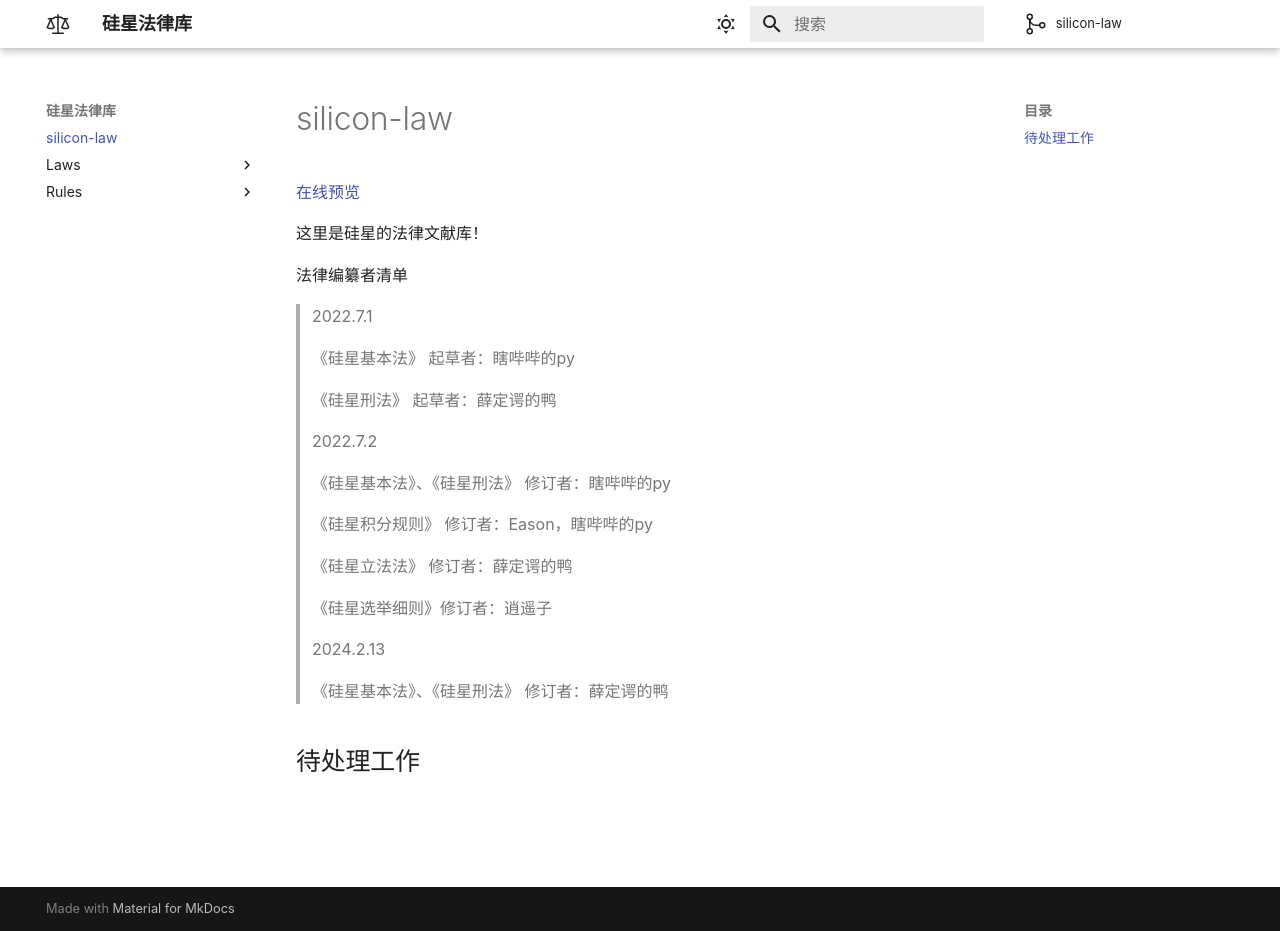
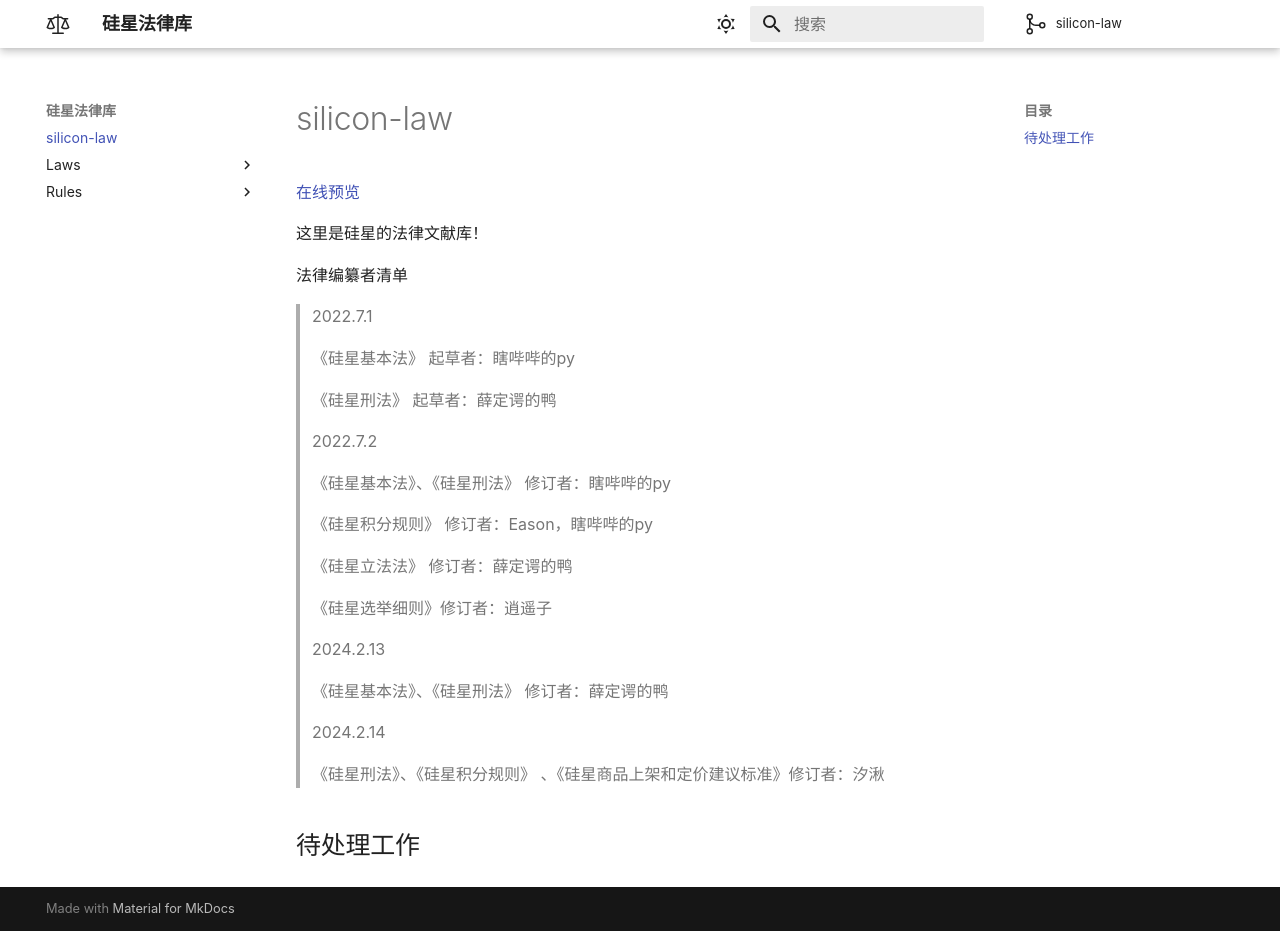
Before and after one commit to silicon-star-united-government/silicon-law, an MkDocs documentation site: the page built from docs/index.md, in a window 1280 px wide and 931 px high. Built offline with MkDocs 1.6.1 and Material for MkDocs 9.7.7, drawn with Linux system fonts in a browser that asks for light colours; comment, search, counter and statistics services are not loaded.

Commit message:
Update index.md

```diff
--- a/docs/index.md
+++ b/docs/index.md
@@ -26,4 +26,7 @@
 >
 >《硅星基本法》、《硅星刑法》 修订者：薛定谔的鸭
 
+>2024.2.14
+>
+> 《硅星刑法》、《硅星积分规则》 、《硅星商品上架和定价建议标准》修订者：汐湫
 ## 待处理工作
```
